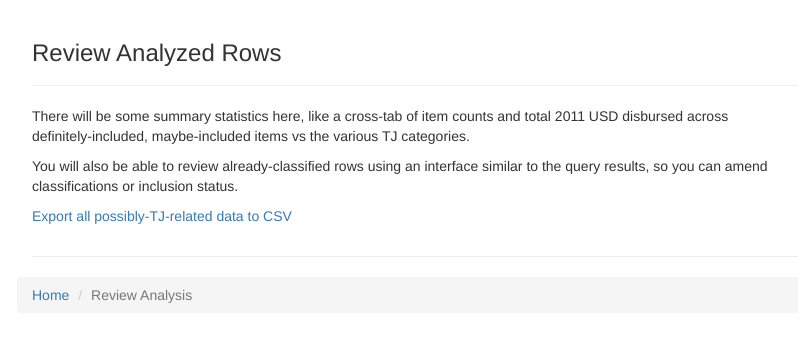
After one commit to rosnfeld/crs_tj, a Django app: page /tj/review_analysis in a window 1280 px wide. The commit adds this page. Shown: the top 342 px of the page, without its empty margins (38-836 px from the left). Run offline with Django 3.2, Linux system fonts and the light colour scheme; some libraries are stand-ins or nearby versions.

Commit message:
Scaffolding for new site layout

```diff
--- a/tj/templates/tj/index.html
+++ b/tj/templates/tj/index.html
@@ -11,10 +11,10 @@
     </div>
     <div class="row">
         <div class="col-md-4">
-            <a href="{% url 'queries_home' %}">Queries</a>
+            <a href="{% url 'query_build' %}">Build Query</a>
         </div>
         <div class="col-md-4">
-            <a href="{% url 'combos_home' %}">Query Combinations</a>
+            <a href="{% url 'review_analysis' %}">Review Analyzed Data</a>
         </div>
     </div>
 </div>
--- /dev/null
+++ b/tj/templates/tj/review_analysis.html
@@ -0,0 +1,44 @@
+<!DOCTYPE html>
+<html>
+<head>
+    <title>Review Analyzed Rows</title>
+    {% include 'tj/header_includes.html' %}
+</head>
+<body>
+<div class="container">
+    <div class="page-header">
+        <h3>Review Analyzed Rows</h3>
+    </div>
+    <div class="row">
+        <div class="col-md-8">
+            <p>
+                There will be some summary statistics here, like a cross-tab of item counts and total 2011 USD disbursed
+                across definitely-included, maybe-included items vs the various TJ categories.
+            </p>
+        </div>
+    </div>
+    <div class="row">
+        <div class="col-md-8">
+            <p>
+                You will also be able to review already-classified rows using an interface similar to the query results,
+                so you can amend classifications or inclusion status.
+            </p>
+        </div>
+    </div>
+    <div class="row">
+        <div class="col-md-4">
+            <p>
+                <a href="{% url 'export_csv' %}">Export all possibly-TJ-related data to CSV</a>
+            </p>
+        </div>
+    </div>
+    <hr/>
+    <div class="row">
+        <ol class="breadcrumb">
+          <li><a href="{% url 'home' %}">Home</a></li>
+          <li class="active">Review Analysis</li>
+        </ol>
+    </div>
+</div>
+</body>
+</html>
--- a/tj/urls.py
+++ b/tj/urls.py
@@ -30,5 +30,6 @@ urlpatterns = patterns('',
     url(r'^combo/(?P<combo_id>\d+)/export_csv', views.combo_export_csv, name='combo_export_csv'),
     url(r'^combo/(?P<combo_id>\d+)/delete', views.combo_delete, name='combo_delete'),
 
+    url(r'^review_analysis', views.review_analysis, name='review_analysis'),
     url(r'^export_csv', views.export_csv, name='export_csv'),
 )
--- a/tj/views.py
+++ b/tj/views.py
@@ -270,3 +270,13 @@ def export_csv(request):
     response['Content-Disposition'] = 'attachment; filename="CRS_TJ_{timestamp}.csv"'.format(timestamp=timestamp_string)
 
     return response
+
+
+def review_analysis(request):
+    # TODO a data table with marginals... maybe use pandas crosstab?
+    # Count by inclusion, category
+    # USD disbursed defl by inclusion, category
+
+    # TODO also include nulls in this categorization?
+
+    return render(request, 'tj/review_analysis.html', {})
```
